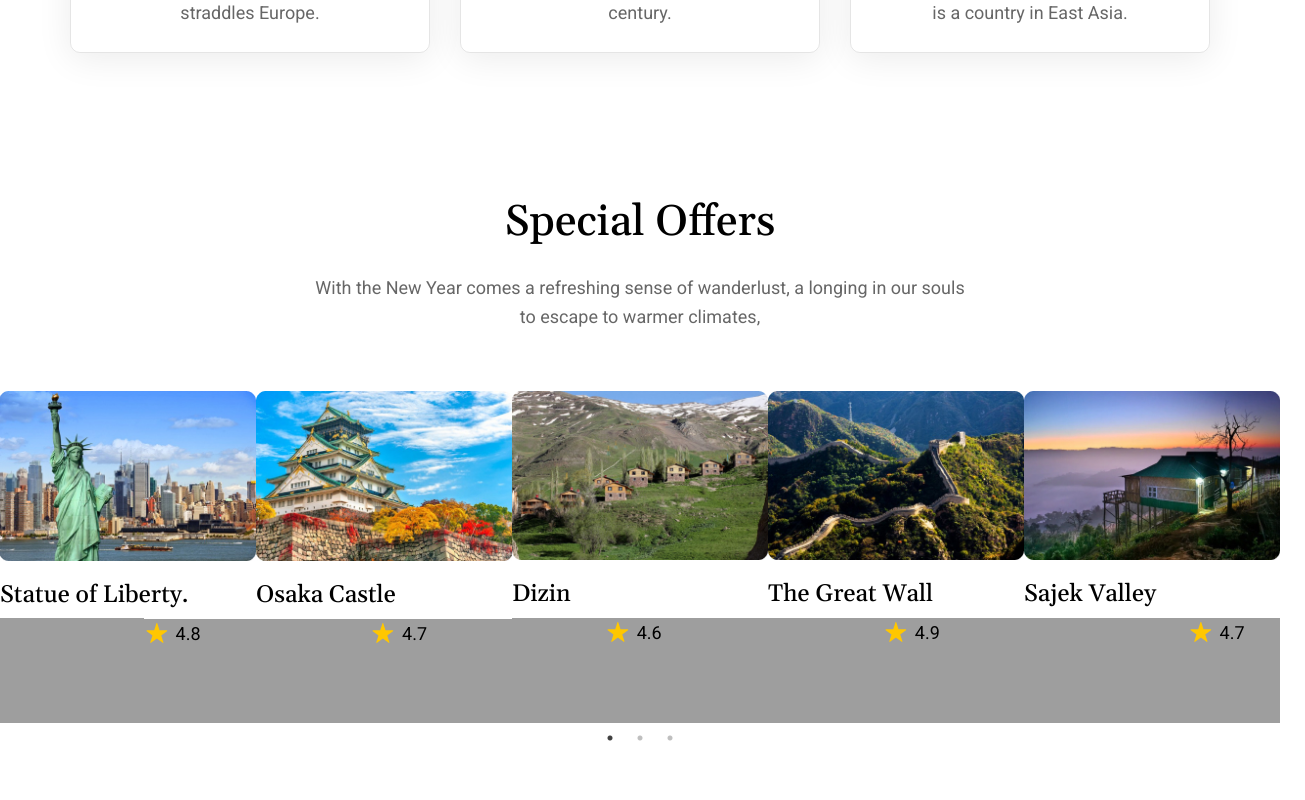
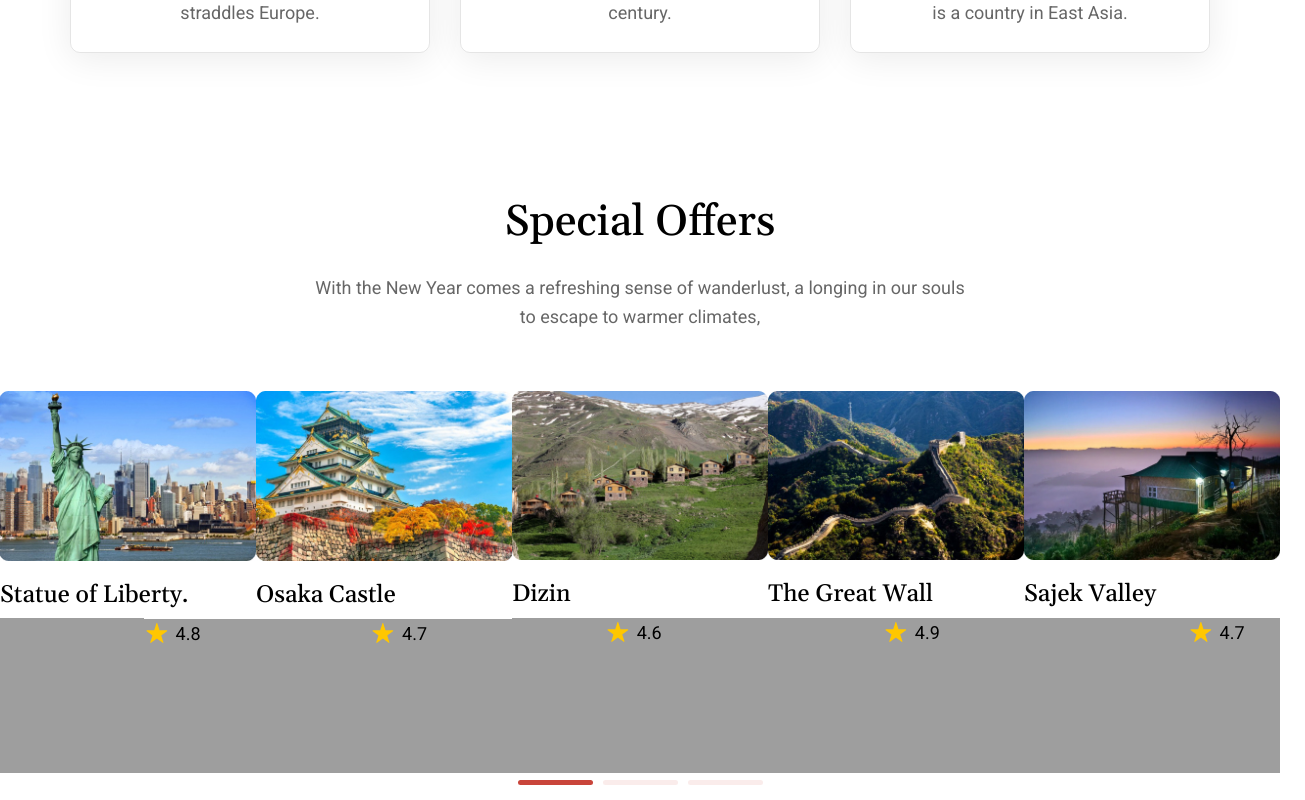
Before and after one commit to gg22hh/traveland, a React (Create React App) app: page / in a window 1280 px wide. Shown: the part 1671-2471 px from the top of the page, 1305 px wide, since content can reach past the window. Before the commit the page ends 2419 px from the top, so only its background shows below. Built offline with nearby package versions, Linux system fonts and the light colour scheme; grey boxes are pictures that could not be loaded; a web font is replaced by a local one.

Commit message:
finished offers section

```diff
--- a/src/components/Offers/Offers.css
+++ b/src/components/Offers/Offers.css
@@ -1,4 +1,3 @@
-
 .offers {
 	text-align: center;
 	margin-bottom: 140px;
@@ -17,3 +16,21 @@
 	background-color: teal;
 	margin: 0 10px;
 }
+.slick-track {
+	margin-bottom: 50px;
+}
+.slick-dots li {
+	width: 75px;
+	height: 5px;
+	border-radius: 10px;
+	background-color: rgba(201, 69, 59, 0.1);
+}
+.slick-dots li.slick-active {
+	background-color: #C9453B;
+}
+.slick-dots li button::before{
+	content: '';
+}
+.slick-next {
+	right: 0;
+}
--- a/src/components/Offers/Offers.js
+++ b/src/components/Offers/Offers.js
@@ -40,7 +40,6 @@ export const Offers = () => {
             <Slider {...settings}>
 				{items}
             </Slider>
-
         </div>
     );
 }
```
